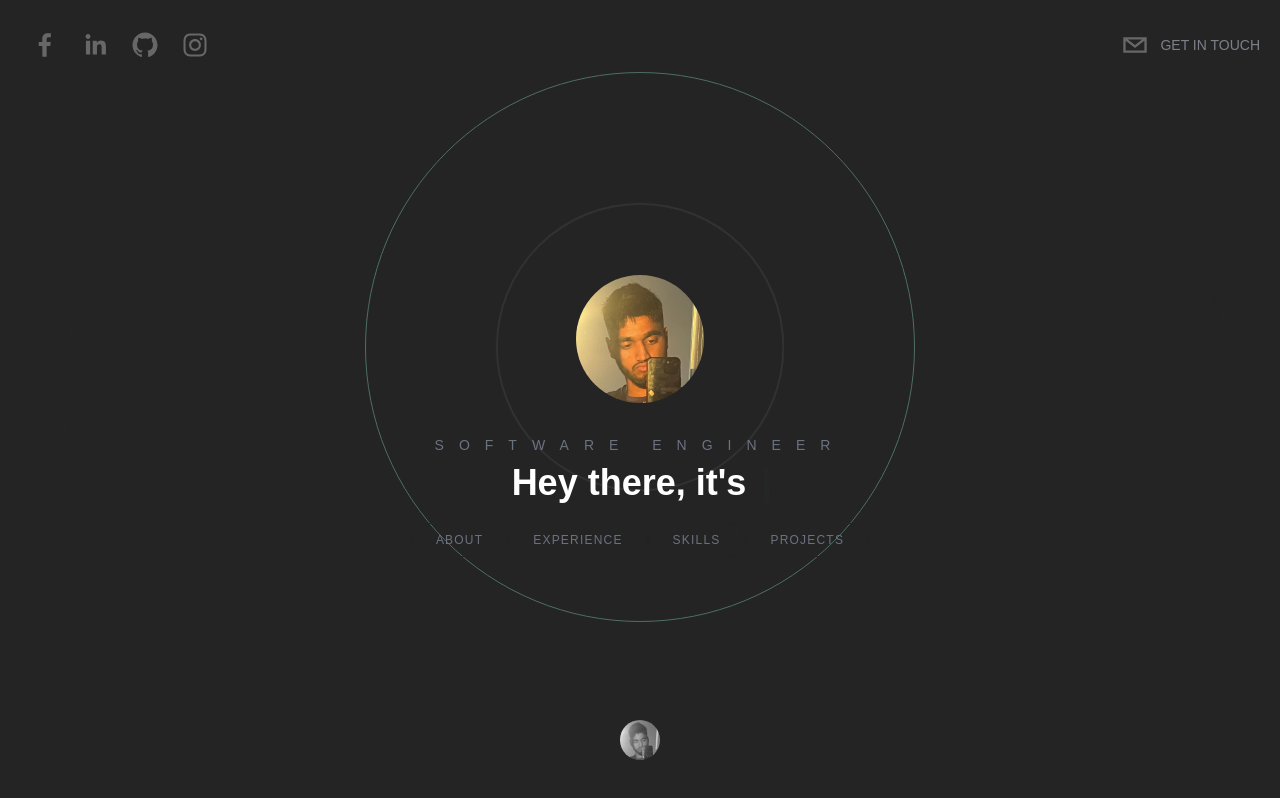
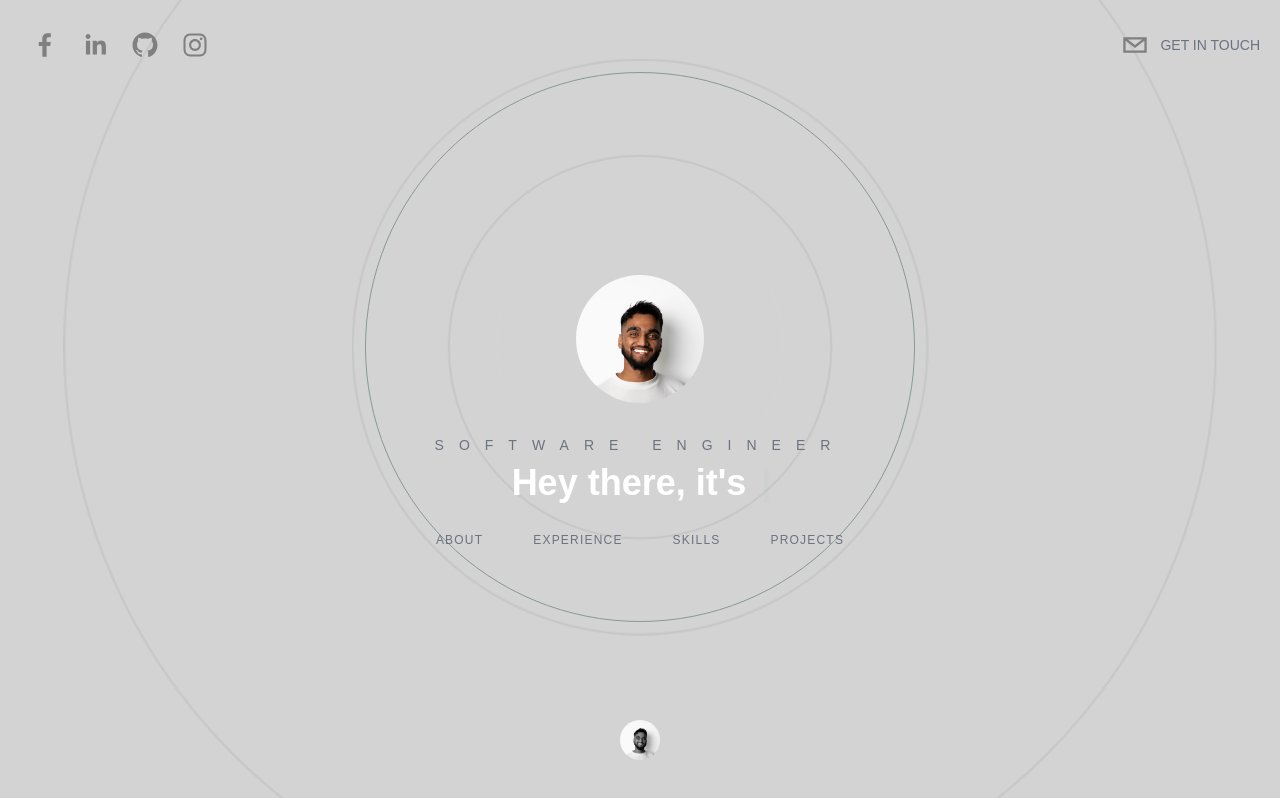
Before and after one commit to NzyC/sf-final, a React (Create React App) app: page / in a window 1280 px wide. Built offline with nearby package versions, Linux system fonts and the light colour scheme.

Commit message:
cooolors

```diff
--- a/src/App.js
+++ b/src/App.js
@@ -13,8 +13,8 @@ function App() {
   return (
     <Router>
       <div
-        className="bg-[rgb(36,36,36)] text-white h-screen snap-y snap-mandatory overflow-y-scroll
-    overflow-x-hidden z-0 scrollbar scrollbar-track-gray-400/20 scrollbar-thumb-[#98F5E1]/80"
+        className="bg-[#d3d3d3] text-white h-screen snap-y snap-mandatory overflow-y-scroll
+    overflow-x-hidden z-0 scrollbar scrollbar-track-gray-400/20 scrollbar-thumb-[#023020]/80"
       >
         <Header />
         {/* Hero */}
--- a/src/components/About.jsx
+++ b/src/components/About.jsx
@@ -36,9 +36,9 @@ function About() {
         className="-mb-20 md:mb-0 flex-shrink-0 w-40 h-40 rounded-full object-cover md:rounded-lg md:w-64 md:h-96 xl:w-[400px] xl:h-[500px] my-10"
       />
 
-      <div className="space-y-10 px-0 md:px-10">
+      <div className="space-y-10 px-0 md:px-10 text-gray-500">
         <h4 className="text-2xl font-semibold">
-          Here's a <span className="underline decoration-[#98F5E1]/50">little</span> background
+          Here's a <span className="underline decoration-[#023020]/50">little</span> background
         </h4>
         <p className="text-xs md:text-lg">
           I'm an 18 year-old Australian frontend software engineer with a
--- a/src/components/BackgroundCircles.jsx
+++ b/src/components/BackgroundCircles.jsx
@@ -19,7 +19,7 @@ function BackgroundCircles() {
       <div className='absolute border [#333333] rounded-full h-[150px] w-[150px] mt-52 animate-ping' />
       <div className='absolute border border-[#333333] rounded-full h-[200px] w-[200px] mt-52 animate-ping' />
       <div className='absolute border border-[#333333] rounded-full h-[300px] w-[300px] mt-52 animate-ping' />
-      <div className='absolute border border-[#98F5E1] opacity-20 rounded-full h-[550px] w-[550px] mt-52 animate-pulse' />
+      <div className='absolute border border-[#023020] opacity-20 rounded-full h-[550px] w-[550px] mt-52 animate-pulse' />
       <div className='absolute border border-[#333333] rounded-full h-[600px] w-[600px] mt-52 animate-ping' />
     </motion.div>
   )
--- a/src/components/Contact.jsx
+++ b/src/components/Contact.jsx
@@ -18,22 +18,22 @@ function Contact() {
       </h3>
 
       <div className="flex flex-col space-y-5">
-        <h4 className="text-1xl font-semibold text-center">
-          Get in touch, <span className="underline decoration-[#98F5E1]/50">I'd love to talk!
+        <h4 className="text-1xl font-semibold text-center text-gray-500">
+          Get in touch, <span className="underline decoration-[#023020]/50">I'd love to talk!
           </span>
         </h4>
 
         <div className="space-y-2">
           <div className="flex items-center space-x-5 justify-center">
-            <PhoneIcon className="text-[#98F5E1] h-4 w-4 animate-pulse" />
-            <p className="text-1xl ">
+            <PhoneIcon className="text-[#023020] h-4 w-4 animate-pulse" />
+            <p className="text-1xl text-gray-500">
               <a href="tel:+61434477075">+(61) 434 477 075</a>
             </p>
           </div>
 
           <div className="flex items-center space-x-5 justify-center">
-            <EnvelopeIcon className="text-[#98F5E1] h-4 w-4 animate-pulse" />
-            <p className="text-1xl ">
+            <EnvelopeIcon className="text-[#023020] h-4 w-4 animate-pulse" />
+            <p className="text-1xl text-gray-500">
               <a href="mailto:nidal.chowdhury1@gmail.com">
                 nidal.chowdhury1@gmail.com
               </a>
@@ -41,8 +41,8 @@ function Contact() {
           </div>
 
           <div className="flex items-center space-x-5 justify-center">
-            <MapPinIcon className="text-[#98F5E1] h-4 w-4 animate-pulse" />
-            <p className="text-1xl ">Sydney, Australia</p>
+            <MapPinIcon className="text-[#023020] h-4 w-4 animate-pulse" />
+            <p className="text-1xl text-gray-500">Sydney, Australia</p>
           </div>
         </div>
 
@@ -80,7 +80,7 @@ function Contact() {
 
           <button
             type="submit"
-            className="bg-[#98F5E1] py-5 px-10 rounded-md text-black font-bold text-lg"
+            className="bg-[#023020] py-5 px-10 rounded-md text-[white] font-bold text-lg"
           >
             Submit
           </button>
--- a/src/components/Header.jsx
+++ b/src/components/Header.jsx
@@ -4,7 +4,7 @@ import { motion } from "framer-motion";
 
 function Header() {
   return (
-    <header className="sticky p-5 top-0 flex items-start justify-between max-w-7xl mx-auto z-20 xl:items-center animate-pulse">
+    <header className="sticky p-5 top-0 flex items-start justify-between max-w-7xl mx-auto z-20 xl:items-center">
       <motion.div
         initial={{
           x: -500,
@@ -79,7 +79,7 @@ function Header() {
             fgColor="gray"
             bgColor="transparent"
           />
-          <p className="uppercase hidden md:inline-flex text-sm text-gray-400">
+          <p className="uppercase hidden md:inline-flex text-sm text-gray-500">
             Get In Touch
           </p>
         </motion.div>
--- a/src/components/Hero.jsx
+++ b/src/components/Hero.jsx
@@ -30,7 +30,7 @@ function Hero() {
           <span className="mr-3">{
           text
           }</span>
-          <Cursor cursorColor="#98F5E1" />
+          <Cursor cursorColor="#023020" />
         </h1>
 
         <div className="pt-5">
--- a/src/components/Projects.jsx
+++ b/src/components/Projects.jsx
@@ -53,7 +53,7 @@ function Projects() {
         Projects
       </h3>
 
-      <div className="relative w-full flex overflow-x-scroll overflow-y-hidden snap-x snap-mandatory z-20 scrollbar-track-gray-400/20 scrollbar-thumb-[#98F5E1]/80 scrollbar-thin">
+      <div className="relative w-full flex overflow-x-scroll overflow-y-hidden snap-x snap-mandatory z-20 scrollbar-track-gray-400/20 scrollbar-thumb-[#023020]/80 scrollbar-thin">
         {projects.map((project, i) => (
           <div
             key={i}
@@ -84,12 +84,12 @@ function Projects() {
             <div className="space-y-10 px-0 md:px-10 max-w-6xl">
               <h4 className="text-4xl font-semibold text-center">
                 {project.title + " "}
-                <span className="underline decoration-[#98F5E1]/50">
+                <span className="underline decoration-[#023020]/50">
                   Project
                 </span>
               </h4>
 
-              <p className="text-lg text-center hidden lg:block">
+              <p className="text-lg text-center hidden lg:block ">
                 {project.description}
               </p>
             </div>
@@ -116,7 +116,7 @@ function Projects() {
         swipe for more
       </h3>
 
-      <div className="w-full absolute top-[30%] bg-[#98F5E1]/10 left-0 h-[500px] -skew-y-12"></div>
+      <div className="w-full absolute top-[25%] bg-[#023020]/30 left-0 h-[500px] -skew-y-12"></div>
     </motion.div>
   );
 }
--- a/src/components/WorkExperience.jsx
+++ b/src/components/WorkExperience.jsx
@@ -25,7 +25,7 @@ function WorkExperience() {
         Experience
       </h3>
 
-      <div className="w-full flex space-x-5 overflow-x-scroll p-10 snap-x snap-mandatory mt-20 scrollbar scrollbar-track-gray-400/20 scrollbar-thumb-[#98F5E1]/80">
+      <div className="w-full flex space-x-5 overflow-x-scroll p-10 snap-x snap-mandatory mt-20 scrollbar scrollbar-track-gray-400/20 scrollbar-thumb-[#023020]/80">
 
         <ExperienceCard
           isTypeScript={true}
--- a/src/index.css
+++ b/src/index.css
@@ -6,13 +6,13 @@
 
 @layer components {
   .heroButton {
-    @apply px-6 py-2 border border-[#242424] rounded-full text-xs uppercase tracking-widest text-gray-500 transition-all
-    hover:border-[#98F5E1]/40 hover:text-white hover:bg-[#98F5E1]/40;
+    @apply px-6 py-2 border border-[transparent] rounded-full text-xs uppercase tracking-widest text-gray-500 transition-all
+    hover:border-[#023020]/40 hover:text-white hover:bg-[#023020]/40;
   }
 
   .contactInput {
     @apply outline-none bg-slate-400/10 rounded-sm border-b px-6 py-4 border-[#242424] text-gray-500
-    placeholder-gray-500 transition-all focus:border-[#98F5E1]/40 focus:text-[#98F5E1]/40 hover:border-[#98F5E1]/40;
+    placeholder-gray-500 transition-all focus:border-[#023020]/40 focus:text-[#023020]/40 hover:border-[#023020]/40;
   }
 }
 
```
Also changed, not shown: src/assets/1687884708073.jpg.
